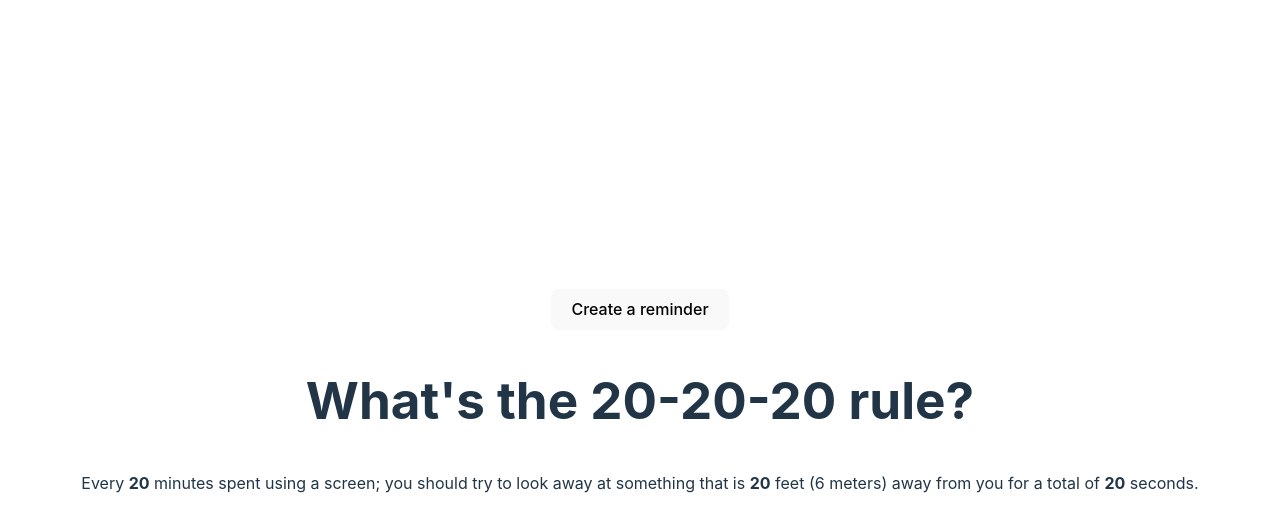
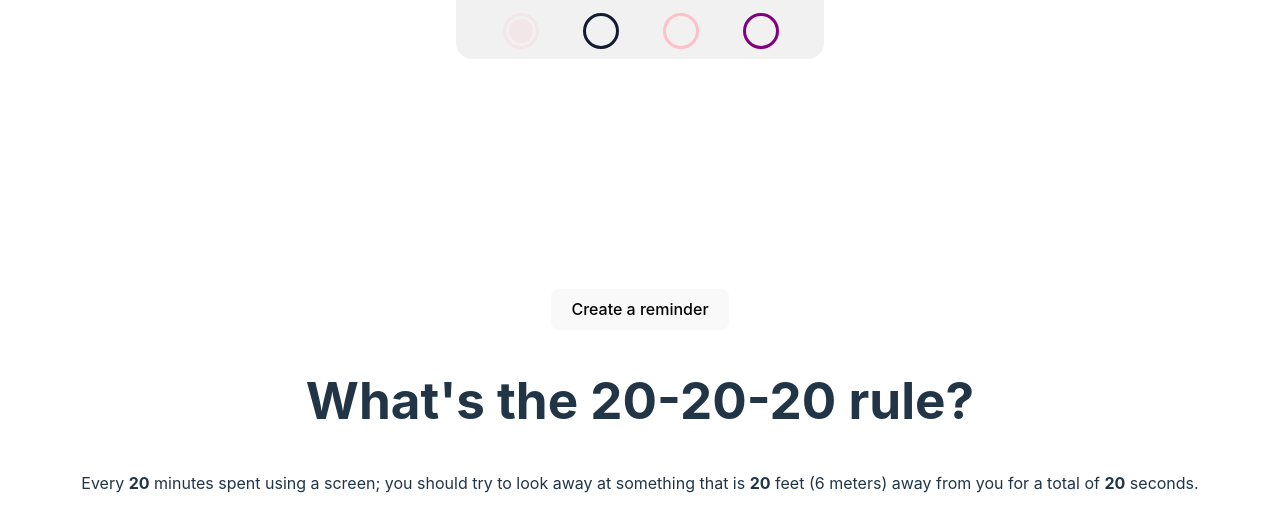
Before and after one commit to Maya084/reminder-app, a Svelte app: page / in a window 1280 px wide. Shown: the top 532 px of the page. Built offline with nearby package versions, Linux system fonts and the light colour scheme.

Commit message:
✨ Feat(theme picker): add theme picker form

```diff
--- a/src/App.svelte
+++ b/src/App.svelte
@@ -1,16 +1,18 @@
 <script lang="ts">
   import CreateAlarm from "./lib/CreateAlarm.svelte";
+    import ThemePicker from "./lib/ThemePicker.svelte";
 </script>
 
 <main>
+  <ThemePicker></ThemePicker>
   <CreateAlarm />
 
   <section>
     <h1>What's the 20-20-20 rule?</h1>
     <p>
-      Every <strong>20</strong> minutes spent using a screen; you
-      should try to look away at something that is <strong>20</strong> feet (6
-      meters) away from you for a total of <strong>20</strong> seconds.
+      Every <strong>20</strong> minutes spent using a screen; you should try to
+      look away at something that is <strong>20</strong> feet (6 meters) away
+      from you for a total of <strong>20</strong> seconds.
     </p>
   </section>
 </main>
--- /dev/null
+++ b/src/lib/ThemePicker.svelte
@@ -0,0 +1,75 @@
+<script lang="ts"></script>
+
+<main>
+    <form class="color-picker">
+        <fieldset>
+            <legend class="visually-hidden">Pick a color cheme</legend>
+            <label for="light" class="visually-hidden"> Light </label>
+            <input type="radio" name="theme" id="light" checked />
+            <label for="dark" class="visually-hidden"> Dark </label>
+            <input type="radio" name="theme" id="dark" />
+            <label for="pink" class="visually-hidden"> Pink </label>
+            <input type="radio" name="theme" id="pink" />
+            <label for="purple" class="visually-hidden"> Purple </label>
+            <input type="radio" name="theme" id="purple" />
+        </fieldset>
+    </form>
+</main>
+
+<style>
+    .visually-hidden {
+        clip: rect(0, 0, 0, 0);
+        clip-path: inset(50%);
+        height: 1px;
+        width: 1px;
+        overflow: hidden;
+        position: absolute;
+        white-space: nowrap;
+    }
+
+    .color-picker {
+        position: fixed;
+        top: 0;
+        left: 50%;
+        transform: translateX(-50%);
+    }
+
+    .color-picker > fieldset {
+        border: 0;
+        display: flex;
+        gap: 3rem;
+        background-color: #f1f1f1;
+        width: fit-content;
+        padding: 1rem 3rem;
+        border-radius: 0 0 1rem 1rem;
+    }
+
+    .color-picker input[type="radio"] {
+        appearance: none;
+        height: 1.5rem;
+        width: 1.5rem;
+        outline: 3px solid var(--radio-color, currentColor);
+        outline-offset: 3px;
+        border-radius: 50%;
+    }
+
+    input[type="radio"]:checked {
+        background-color: var(--radio-color);
+    }
+
+    input[type="radio"]#light {
+        --radio-color: rgb(243, 230, 232);
+    }
+    input[type="radio"]#dark {
+        --radio-color: rgb(19, 27, 50);
+    }
+    input[type="radio"]#pink {
+        --radio-color: rgb(255, 192, 203);
+    }
+    input[type="radio"]#purple {
+        --radio-color: rgb(128, 0, 128);
+    }
+
+    :root:has(#pink:checked){
+    }
+</style>
```
